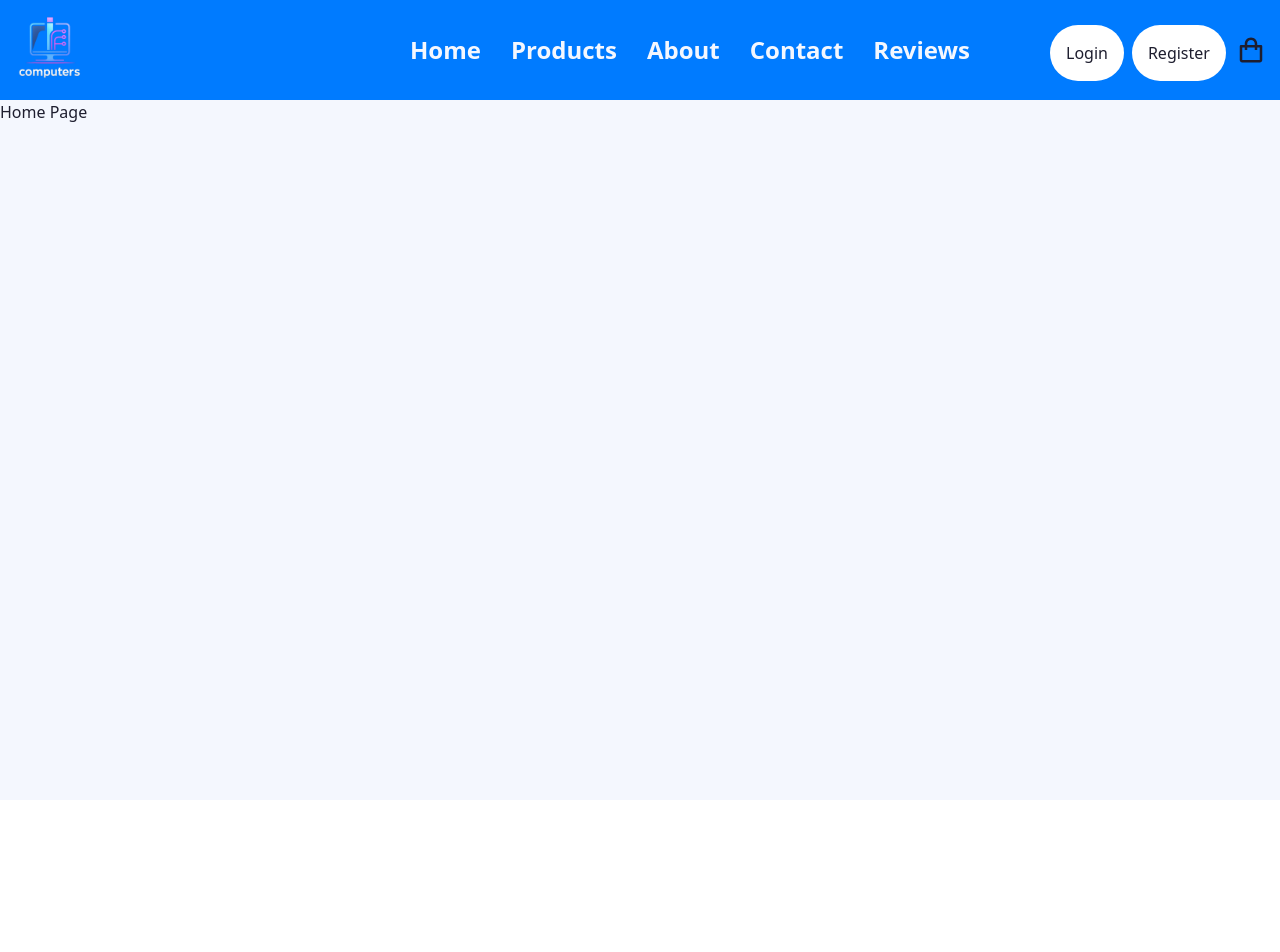
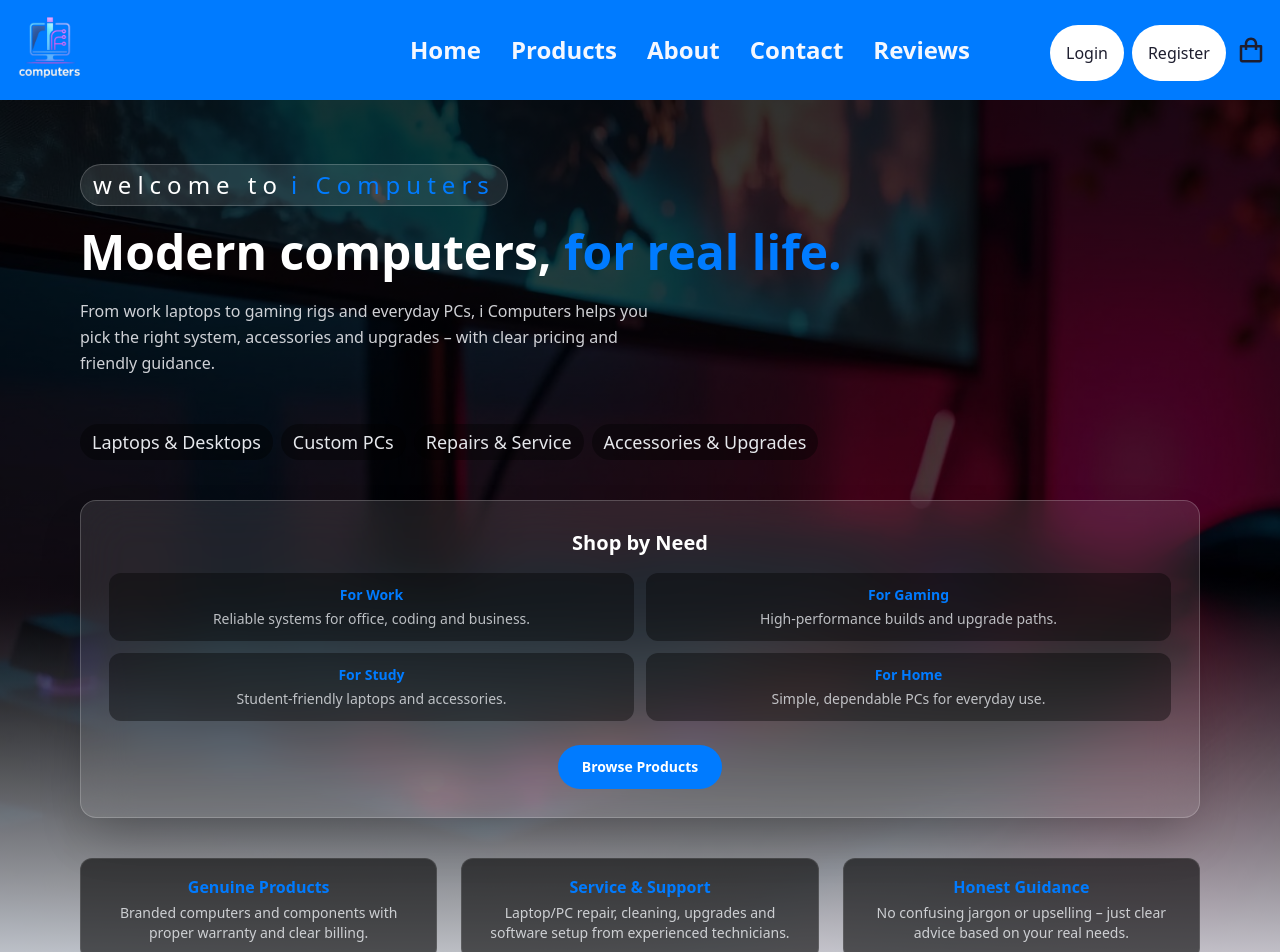
Before and after one commit to thixxa/i-computers-frontend, a React (Vite) app: page / in a window 1280 px wide. Shown: the top 952 px of the page. Before the commit the page ends 800 px from the top, so only its background shows below. Built offline with nearby package versions, Linux system fonts and the light colour scheme; no server answers.

Commit message:
homeviewpage created👌

```diff
--- a/src/pages/homePage.jsx
+++ b/src/pages/homePage.jsx
@@ -7,6 +7,7 @@ import CheckOutPage from "./checkOut.jsx";
 import OrdersPage from "./ordersPage.jsx";
 import AboutPage from "./aboutPage.jsx";
 import ContactPage from "./contactPage.jsx";
+import HomeViewPage from "./homeViewPage.jsx";
 
 export default function HomePage() {
     return (
@@ -14,7 +15,7 @@ export default function HomePage() {
             <Header/>
             <div className="w-full min-h-[calc(100%-100px)] overflow-y-scroll">
                 <Routes>
-                    <Route path='/' element={<h1>Home Page</h1>} />
+                    <Route path='/' element={<HomeViewPage/>} />
                     <Route path='/products' element={<ProductPage/>} />
                     <Route path='/about' element={<AboutPage/>} />
                     <Route path='/contact' element={<ContactPage/>} />
--- /dev/null
+++ b/src/pages/homeViewPage.jsx
@@ -0,0 +1,124 @@
+import { Link } from "react-router-dom";
+
+export default function HomePage() {
+  return (
+    <div className="w-full min-h-screen bg-primary text-secondary flex flex-col">
+      <main className="relative flex-1 overflow-hidden">
+        <div
+          className="absolute inset-0 bg-cover bg-center"
+          style={{ backgroundImage: "url('/homeviewpagebg.jpg')" }}
+        ></div>
+
+        <div className="absolute inset-0 bg-gradient-to-b from-black/80 via-black/70 to-primary/95"></div>
+        <div className="relative z-10 max-w-6xl mx-auto px-4 py-10 lg:py-16 flex flex-col gap-10">
+          <div className="grid gap-8 lg:grid-cols-[3fr,2fr] items-center">
+            <div className="space-y-4">
+              <div className="inline-flex items-center gap-2 px-3 py-1 rounded-full bg-white/10 border border-white/20 text-2xl tracking-[0.25em] text-white"> welcome to
+                <span className="text-accent">i Computers</span>
+              </div>
+
+              <h1 className="text-3xl sm:text-4xl lg:text-5xl font-extrabold text-white leading-tight">
+                Modern computers,{" "}
+                <span className="text-accent">for real life.</span>
+              </h1>
+
+              <p className="text-lg sm:text-base text-gray-200/90 max-w-xl leading-relaxed">
+                From work laptops to gaming rigs and everyday PCs, i Computers
+                helps you pick the right system, accessories and upgrades – with
+                clear pricing and friendly guidance.
+              </p>
+              </div>
+              <div className="flex flex-wrap gap-2 pt-4 text-[11px] sm:text-lg text-gray-200">
+                <span className="px-3 py-1 rounded-full bg-black/40">
+                  Laptops & Desktops
+                </span>
+                <span className="px-3 py-1 rounded-full bg-black/40">
+                  Custom PCs
+                </span>
+                <span className="px-3 py-1 rounded-full bg-black/40">
+                  Repairs & Service
+                </span>
+                <span className="px-3 py-1 rounded-full bg-black/40">
+                  Accessories & Upgrades
+                </span>
+              </div>
+            </div>
+            <div className="w-full">
+              <div className="backdrop-blur-xl bg-white/10 border border-white/20 rounded-2xl shadow-2xl p-6 lg:p-7 space-y-4">
+                <h2 className="text-xl font-semibold text-center text-white">
+                  Shop by Need
+                </h2>
+
+                <div className="grid grid-cols-2 gap-3 text-xs sm:text-sm">
+                  <div className="rounded-xl bg-black/40 p-3">
+                    <p className="font-semibold text-accent mb-1 text-md text-center">For Work</p>
+                    <p className="text-gray-200/80 text-center">
+                      Reliable systems for office, coding and business.
+                    </p>
+                  </div>
+                  <div className="rounded-xl bg-black/40 p-3">
+                    <p className="font-semibold text-accent mb-1 text-md text-center">For Gaming</p>
+                    <p className="text-gray-200/80 text-center">
+                      High-performance builds and upgrade paths.
+                    </p>
+                  </div>
+                  <div className="rounded-xl bg-black/40 p-3">
+                    <p className="font-semibold text-accent mb-1 text-md text-center">For Study</p>
+                    <p className="text-gray-200/80 text-center">
+                      Student-friendly laptops and accessories.
+                    </p>
+                  </div>
+                  <div className="rounded-xl bg-black/40 p-3">
+                    <p className="font-semibold text-accent mb-1 text-md text-center">For Home</p>
+                    <p className="text-gray-200/80 text-center">
+                      Simple, dependable PCs for everyday use.
+                    </p>
+                  </div>
+                </div>
+
+                <div className=" gap-3 pt-2 text-center">
+                <Link
+                  to="/products"
+                  className="px-6 py-3 rounded-full text-sm font-semibold bg-accent text-white hover:bg-accent/90 transition hover:scale-105 inline-block"
+                >
+                  Browse Products
+                </Link>
+              </div>
+            </div>
+          </div>
+          <div className="grid gap-4 sm:gap-6 sm:grid-cols-3">
+            <div className="rounded-xl bg-black/60 border border-white/10 p-4">
+              <h3 className="font-semibold text-accent mb-1 text-md text-center">
+                Genuine Products
+              </h3>
+              <p className="text-xs sm:text-sm text-gray-200/85 text-center">
+                Branded computers and components with proper warranty and clear
+                billing.
+              </p>
+            </div>
+
+            <div className="rounded-xl bg-black/60 border border-white/10 p-4">
+              <h3 className="font-semibold text-accent mb-1 text-md text-center">
+                Service & Support
+              </h3>
+              <p className="text-xs sm:text-sm text-gray-200/85 text-center">
+                Laptop/PC repair, cleaning, upgrades and software setup from
+                experienced technicians.
+              </p>
+            </div>
+
+            <div className="rounded-xl bg-black/60 border border-white/10 p-4">
+              <h3 className="font-semibold text-accent mb-1 text-md text-center">
+                Honest Guidance
+              </h3>
+              <p className="text-xs sm:text-sm text-gray-200/85 text-center">
+                No confusing jargon or upselling – just clear advice based on
+                your real needs.
+              </p>
+            </div>
+          </div>
+        </div>
+      </main>
+    </div>
+  );
+}
```
Also changed, not shown: public/22.jpg (added), public/homeviewpagebg.jpg (added).
